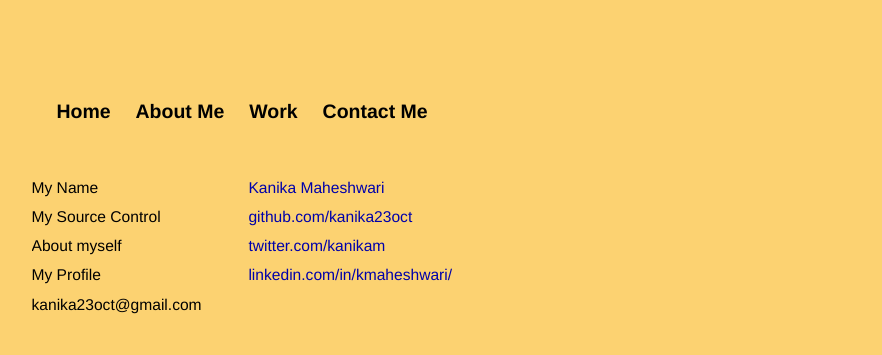
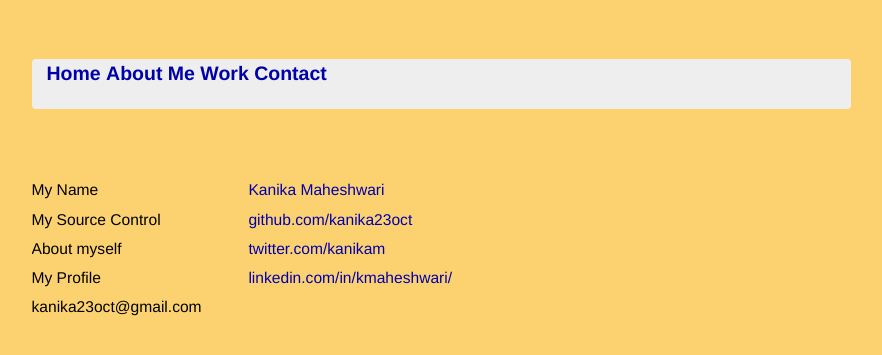
Before and after one commit to kanika23oct/kanika23oct.github.io, a Jekyll site: the page built from contact.html, in a window 1280 px wide. Shown: the top 355 px of the page, without its empty margins (199-1081 px from the left). Built offline with Jekyll 4.4.1, drawn with Linux system fonts in a browser that asks for light colours.

Commit message:
Adding navigation bars to the website

```diff
--- a/_layouts/contact.html
+++ b/_layouts/contact.html
@@ -1,7 +1,7 @@
 <!DOCTYPE html>
 <html lang="en">
-    <head>
-        <meta name="viewport" content="width=device-width, initial-scale=1.0">
+<head>
+       <meta name="viewport" content="width=device-width, initial-scale=1.0">
         <meta charset="utf-8">
         <meta http-equiv="X-UA-Compatible" content="IE=edge,chrome=1">
         <title>{{ page.title }}</title>
@@ -14,24 +14,25 @@
         <link rel="stylesheet" href="/css/bootstrap.css">
 
         <!-- Custom Stylesheet -->
-        <link rel="stylesheet" href="/css/main.css">
-
-
-    </head>
+	<link rel="stylesheet" href="/css/main.css">
+</head>
     <body>
 
         <div class="container">
           <div class="site">
             <div class="header">
-              <h1 class="title"><a href="/">{{ site.name }}</a></h1>
-              <a class="extra" href="/">Home</a>
-	      <a class="extra" href="/">About Me</a>
-              <a class="extra" href="/">Work</a>
-              <a class="extra" href="/contact.html">Contact Me</a>
+              <h3 class="title"><a href="/">{{ site.name }}</a></h3>
+              <div class="navbar">
+                <ul class="nav navbar-nav">
+	          <a class="active" href="/">Home</a>
+                  <a  href="/">About Me</a>
+                  <a  href="/">Work</a>
+                  <a  href="contact.html">Contact</a>
+                </ul>
+             </div>
             </div>
 
-                {{ content }}
-            <div class="info">
+          <div class="info">
               <div class="contact">
                 <p>
                   My Name<br />
@@ -50,6 +51,7 @@
                 </p>
               </div>
             </div>
+
           </div>
         </div> <!-- /container -->
 
```
Also changed, not shown: _layouts/default.html (+8 -5 lines).
